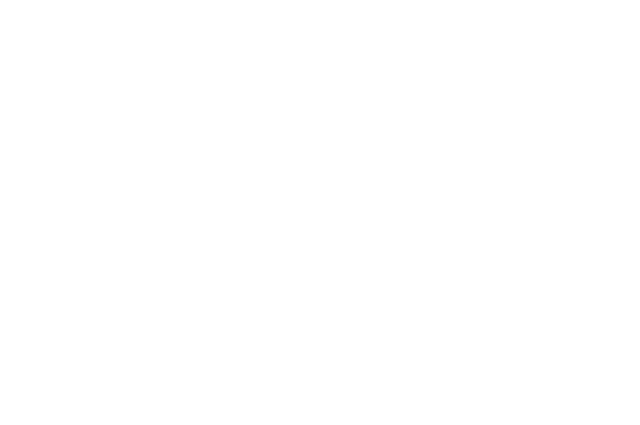
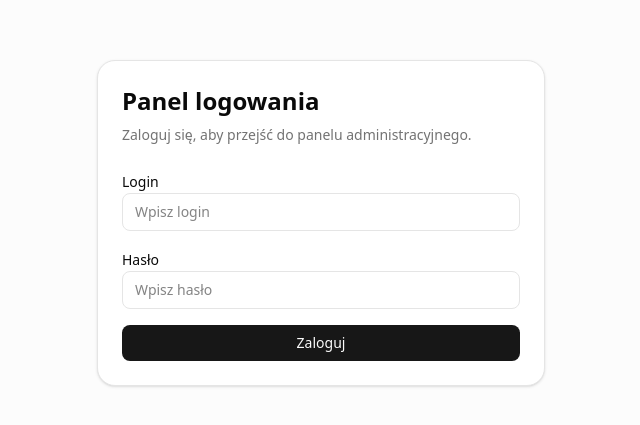
Before and after one commit to KN-Algo/Panel_administracyjny, a React (Vite) app in the folder frontend/: page /panel in a window 1280 px wide. Before the commit this address had no page. Shown: the part 177-602 px from the top of the page, without its empty margins (319-959 px from the left). Built offline with nearby package versions, Linux system fonts and the light colour scheme.

Commit message:
strona logowania do panelu, sam panel oraz sciezka ochronna, wszystko w prostej formie bez wiekszego interfejsu, dzisiaj  bede robil interfejs

```diff
--- /dev/null
+++ b/frontend/src/features/admin/AdminPage.tsx
@@ -0,0 +1,33 @@
+import { useNavigate } from 'react-router-dom';
+
+export default function AdminPage() {
+  const navigate = useNavigate();
+
+  const handleLogout = () => {
+    sessionStorage.removeItem('panel-auth');
+    navigate('/panel');
+  };
+
+  return (
+    <main className="min-h-screen bg-background px-4 py-10">
+      <section className="mx-auto w-full max-w-5xl rounded-2xl border bg-card p-6 shadow-sm">
+        <div className="flex items-center justify-between gap-4">
+          <div>
+            <h1 className="text-2xl font-semibold text-card-foreground">Panel administracyjny</h1>
+            <p className="mt-2 text-sm text-muted-foreground">
+              Tu bedzie  shadcn.
+            </p>
+          </div>
+
+          <button
+            type="button"
+            onClick={handleLogout}
+            className="rounded-md border px-4 py-2 text-sm font-medium transition hover:bg-muted"
+          >
+            Wyloguj
+          </button>
+        </div>
+      </section>
+    </main>
+  );
+}
--- /dev/null
+++ b/frontend/src/features/admin/LoginPage.tsx
@@ -0,0 +1,74 @@
+import { useState } from 'react';
+import type { FormEvent } from 'react';
+import { useNavigate } from 'react-router-dom';
+
+export default function LoginPage() {
+  const navigate = useNavigate();
+  const [login, setLogin] = useState('');
+  const [password, setPassword] = useState('');
+  const [error, setError] = useState('');
+
+  const handleSubmit = (event: FormEvent<HTMLFormElement>) => {
+    event.preventDefault();
+
+    if (login.trim().length < 3 || password.trim().length < 3) {
+      setError('Podaj poprawny login i hasło.');
+      return;
+    }
+
+    sessionStorage.setItem('panel-auth', '1');
+    navigate('/panel/admin');
+  };
+
+  return (
+    <main className="min-h-screen bg-muted/30 flex items-center justify-center px-4">
+      <section className="w-full max-w-md rounded-2xl border bg-card p-6 shadow-sm">
+        <h1 className="text-2xl font-semibold text-card-foreground">Panel logowania</h1>
+        <p className="mt-2 text-sm text-muted-foreground">Zaloguj się, aby przejść do panelu administracyjnego.</p>
+
+        <form className="mt-6 space-y-4" onSubmit={handleSubmit}>
+          <div className="space-y-1.5">
+            <label className="text-sm font-medium" htmlFor="login">
+              Login
+            </label>
+            <input
+              id="login"
+              type="text"
+              value={login}
+              onChange={(event) => setLogin(event.target.value)}
+              className="w-full rounded-md border bg-background px-3 py-2 text-sm outline-none ring-offset-background transition focus-visible:ring-2 focus-visible:ring-ring"
+              placeholder="Wpisz login"
+              autoComplete="username"
+              required
+            />
+          </div>
+
+          <div className="space-y-1.5">
+            <label className="text-sm font-medium" htmlFor="password">
+              Hasło
+            </label>
+            <input
+              id="password"
+              type="password"
+              value={password}
+              onChange={(event) => setPassword(event.target.value)}
+              className="w-full rounded-md border bg-background px-3 py-2 text-sm outline-none ring-offset-background transition focus-visible:ring-2 focus-visible:ring-ring"
+              placeholder="Wpisz hasło"
+              autoComplete="current-password"
+              required
+            />
+          </div>
+
+          {error ? <p className="text-sm text-destructive">{error}</p> : null}
+
+          <button
+            type="submit"
+            className="w-full rounded-md bg-primary px-4 py-2 text-sm font-medium text-primary-foreground transition hover:opacity-90"
+          >
+            Zaloguj
+          </button>
+        </form>
+      </section>
+    </main>
+  );
+}
--- /dev/null
+++ b/frontend/src/features/admin/ProtectedRoute.tsx
@@ -0,0 +1,16 @@
+import { Navigate } from 'react-router-dom';
+import type { ReactElement } from 'react';
+
+type ProtectedRouteProps = {
+  children: ReactElement;
+};
+
+export default function ProtectedRoute({ children }: ProtectedRouteProps) {
+  const isAuthenticated = sessionStorage.getItem('panel-auth') === '1';
+
+  if (!isAuthenticated) {
+    return <Navigate to="/panel" replace />;
+  }
+
+  return children;
+}
--- a/frontend/src/routes/index.tsx
+++ b/frontend/src/routes/index.tsx
@@ -5,10 +5,22 @@
 import ProjectsPage from '../features/projects/ProjectsPage';
 import EventsPage from '../features/events/EventsPage';
 import ContactPage from '../features/contact/ContactPage';
+import LoginPage from '../features/admin/LoginPage';
+import AdminPage from '../features/admin/AdminPage';
+import ProtectedRoute from '../features/admin/ProtectedRoute';
 
 export default function AppRouter() {
   return (
     <Routes>
+      <Route path="panel" element={<LoginPage />} />
+      <Route
+        path="panel/admin"
+        element={
+          <ProtectedRoute>
+            <AdminPage />
+          </ProtectedRoute>
+        }
+      />
       <Route path="/" element={<Layout />}>
         <Route index element={<HomePage />} />
         <Route path="team" element={<TeamPage />} />
```
Also changed, not shown: 1 other file (tests, documents, lock files or other folders).
